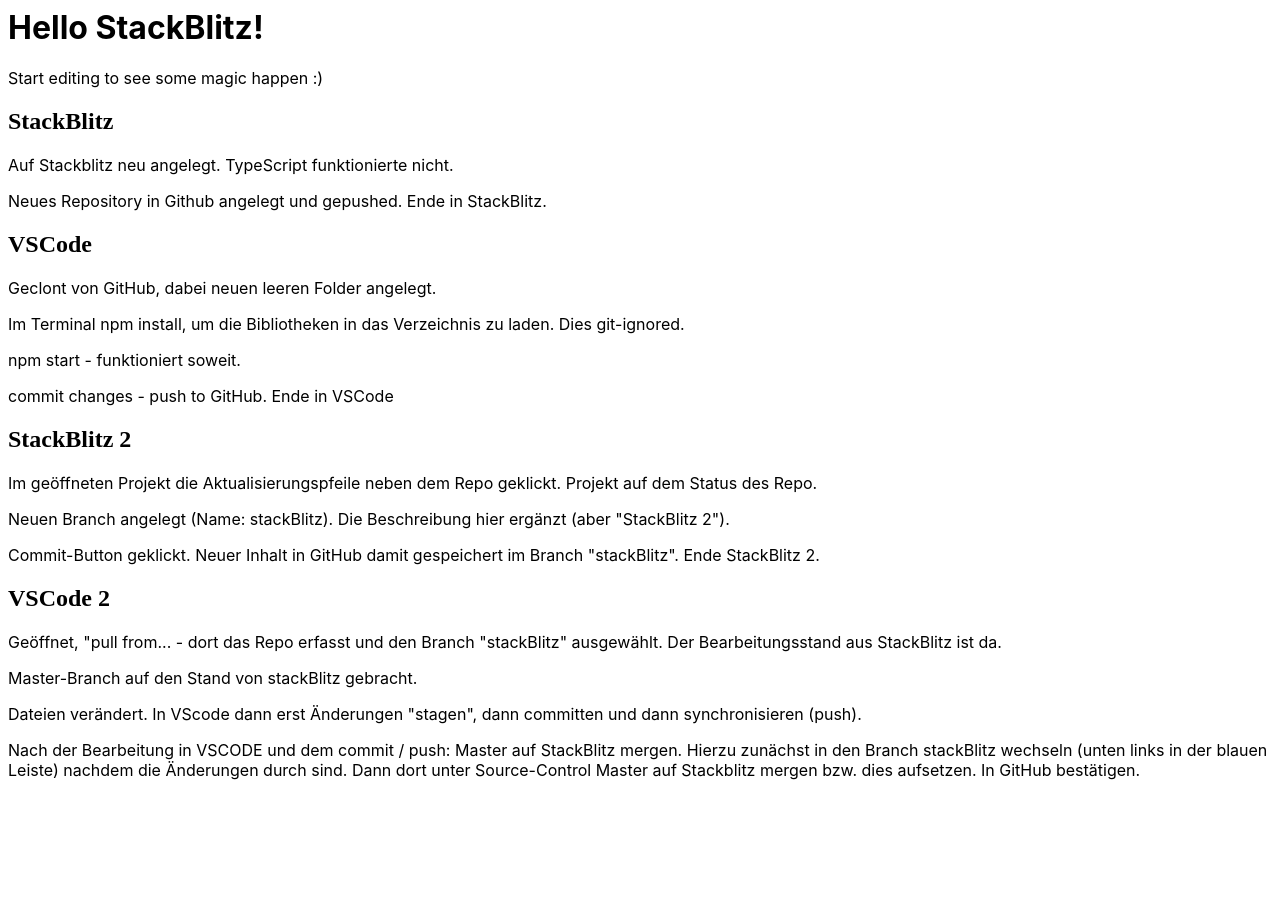
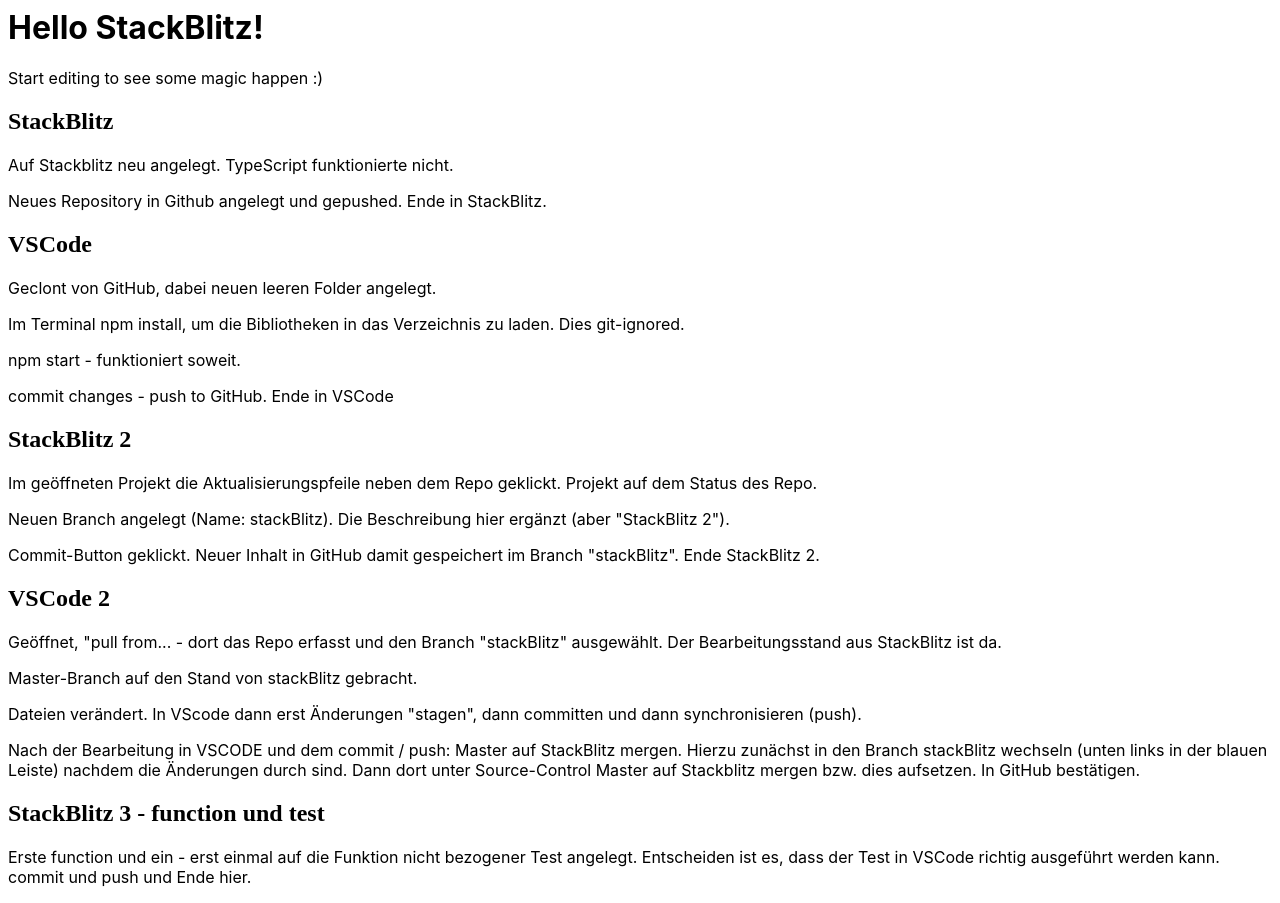
Before and after one commit to jothadete/react-js-test02, a React (Create React App) app: page / in a window 1280 px wide. Before the commit the page ends 800 px from the top, so only its background shows below. Built offline with nearby package versions, Linux system fonts and the light colour scheme.

Commit message:
1 file modified, 1 added

```diff
--- a/src/App.js
+++ b/src/App.js
@@ -2,6 +2,12 @@
 import "./style.css";
 
 export default function App() {
+
+  function add(number1, number2){
+    return number1 + number2
+  }
+
+
   return (
     <div>
       <h1>Hello StackBlitz!</h1>
@@ -23,6 +29,8 @@
       <p>Master-Branch auf den Stand von stackBlitz gebracht. </p>
       <p>Dateien verändert. In VScode dann erst Änderungen "stagen", dann committen und dann synchronisieren (push).</p>
       <p>Nach der Bearbeitung in VSCODE und dem commit / push: Master auf StackBlitz mergen. Hierzu zunächst in den Branch stackBlitz wechseln (unten links in der blauen Leiste) nachdem die Änderungen durch sind. Dann dort unter Source-Control Master auf Stackblitz mergen bzw. dies aufsetzen. In GitHub bestätigen. </p>
+      <h2>StackBlitz 3 - function und test</h2>
+      <p>Erste function und ein - erst einmal auf die Funktion nicht bezogener Test angelegt. Entscheiden ist es, dass der Test in VSCode richtig ausgeführt werden kann. commit und push und Ende hier.</p>
     </div>
   );
 }
```
Also changed, not shown: 1 other file (tests, documents, lock files or other folders).
